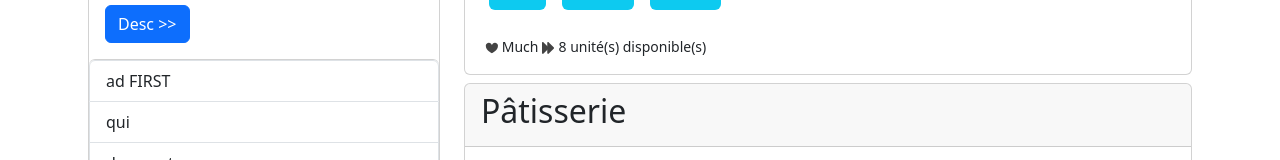
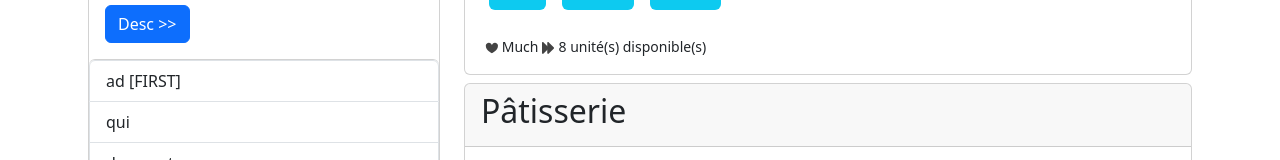
Before and after one commit to dilaouid/angular_3wa, an Angular app: page / in a window 1280 px wide. Shown: the part 419-579 px from the top of the page. Built offline with nearby package versions, Linux system fonts and the light colour scheme.

Commit message:
[first] between brackets

```diff
--- a/src/app/pastrie-details/pastrie-details.component.html
+++ b/src/app/pastrie-details/pastrie-details.component.html
@@ -12,7 +12,7 @@
 
     </section>
     <ul class="list-group">
-      <li class="list-group-item"> ad <span>FIRST</span> </li>
+      <li class="list-group-item"> ad <span>[FIRST]</span> </li>
       <li class="list-group-item"> qui </li>
       <li class="list-group-item"> deserunt </li>
       <li class="list-group-item"> nulla </li>
```
